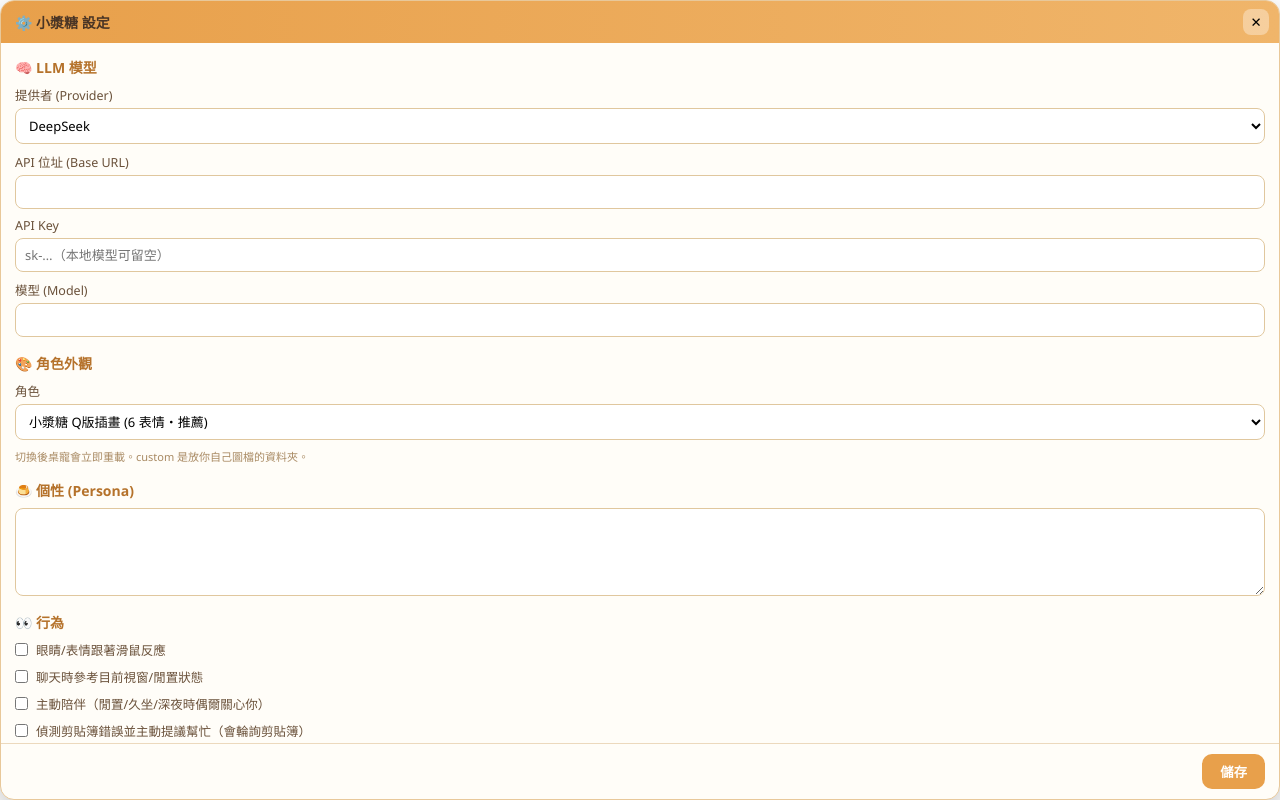
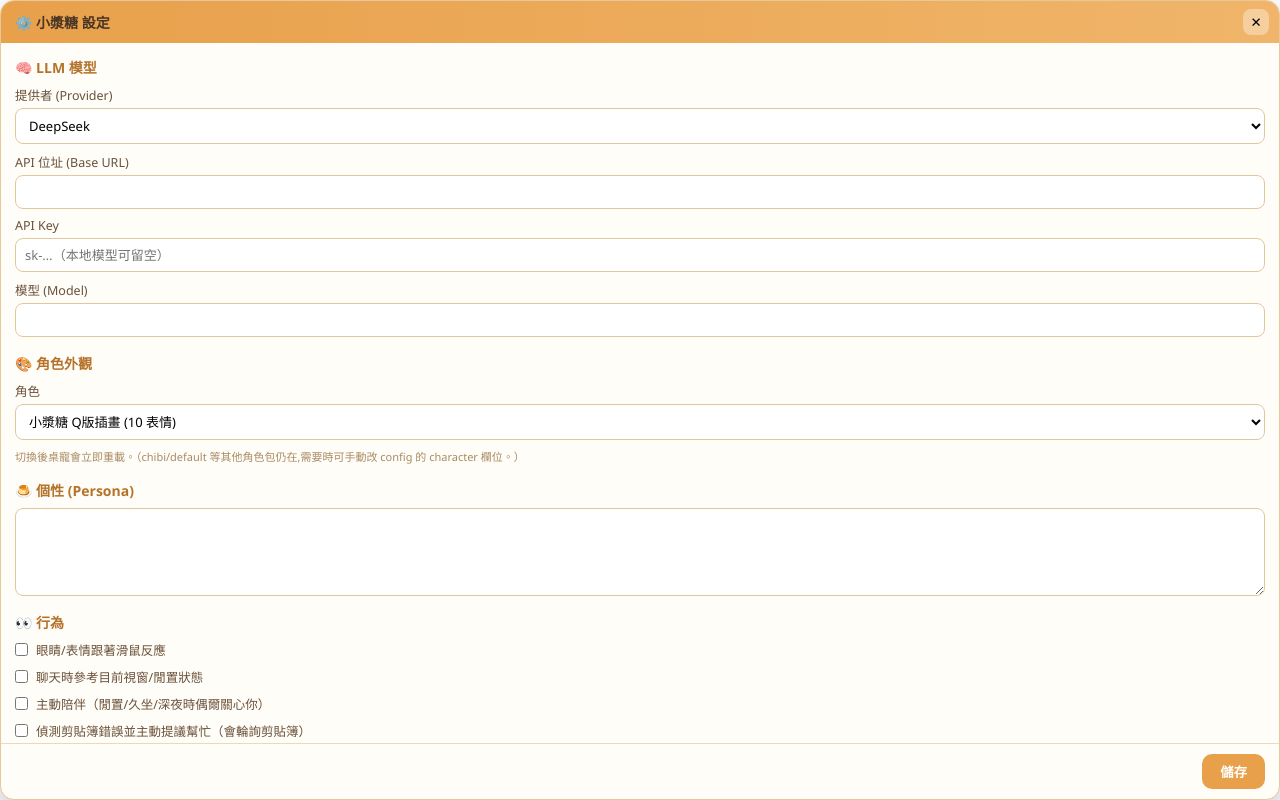
Before and after one commit to Syrup2718/SyrupPet, a website built with Vite: page src/renderer/settings/index.html in a window 1280 px wide. Built offline with nearby package versions, Linux system fonts and the light colour scheme.

Commit message:
設定角色下拉只留 custom(10 表情),避免切到只有 6 種的包
- 移除 chibi/default 選項(角色包檔案保留為後備)
- 標籤修正 6→10 表情
- settings.ts:config 若仍指向已隱藏的包,選單回退 custom 不留空

Co-Authored-By: Claude Opus 4.8 <noreply@anthropic.com>

```diff
--- a/src/renderer/settings/index.html
+++ b/src/renderer/settings/index.html
@@ -39,12 +39,10 @@
           <h2>🎨 角色外觀</h2>
           <label>角色
             <select id="character">
-              <option value="custom">小漿糖 Q版插畫 (6 表情・推薦)</option>
-              <option value="chibi">小漿糖 Q版 (手繪 SVG・眼睛追滑鼠)</option>
-              <option value="default">內建史萊姆 (default)</option>
+              <option value="custom">小漿糖 Q版插畫 (10 表情)</option>
             </select>
           </label>
-          <p class="hint">切換後桌寵會立即重載。custom 是放你自己圖檔的資料夾。</p>
+          <p class="hint">切換後桌寵會立即重載。（chibi/default 等其他角色包仍在,需要時可手動改 config 的 character 欄位。）</p>
         </section>
 
         <section>
--- a/src/renderer/settings/settings.ts
+++ b/src/renderer/settings/settings.ts
@@ -50,6 +50,9 @@ async function init(): Promise<void> {
   els.provider.value = config.provider
   loadProviderFields(config.provider)
   els.character.value = config.character
+  // If the saved pack is no longer offered in the dropdown (e.g. chibi/default),
+  // the value won't match any <option> and goes blank — fall back to custom.
+  if (!els.character.value) els.character.value = 'custom'
   els.persona.value = config.persona
   els.followCursor.checked = config.behaviour.followCursor
   els.useEnvironmentContext.checked = config.behaviour.useEnvironmentContext
```
